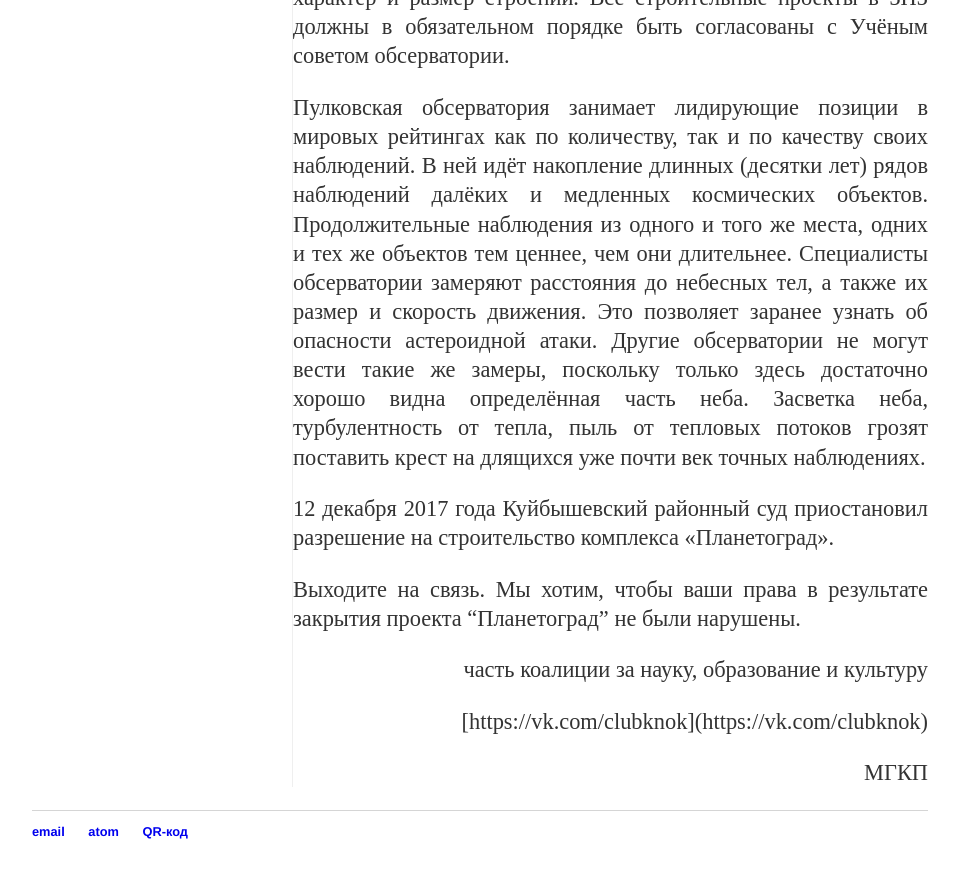
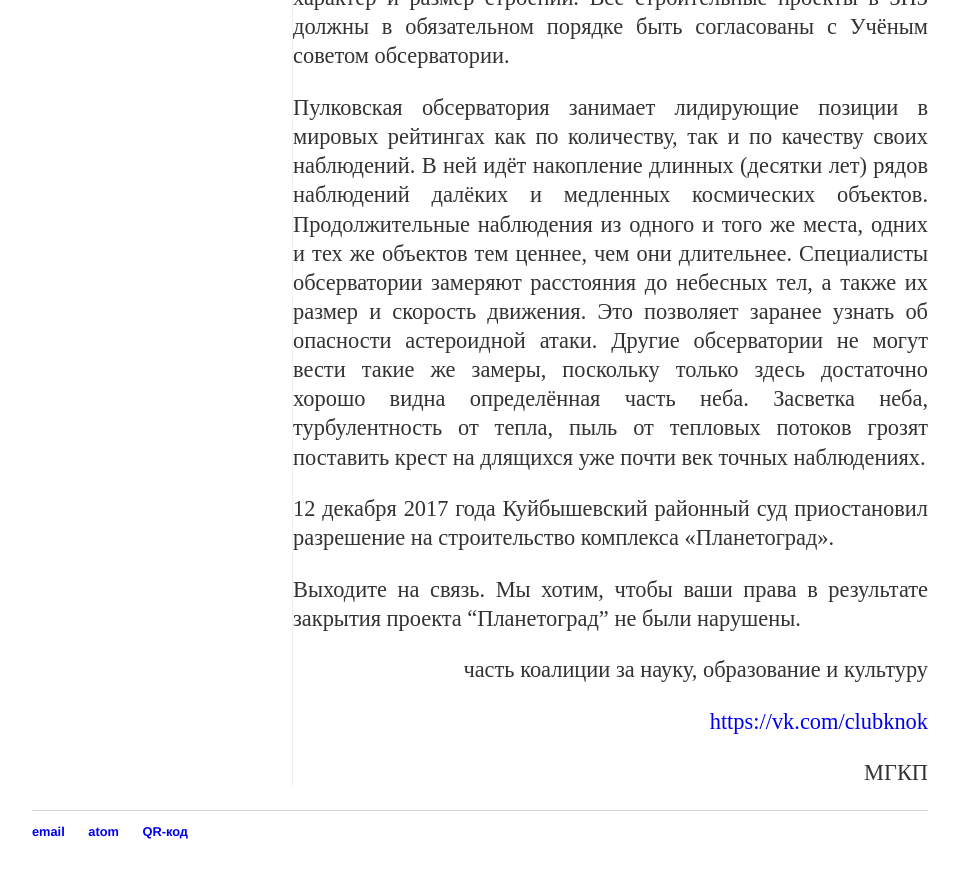
Before and after one commit to mgkp/mgkp.github.io, a Jekyll site: the page built from blog/_posts/2018-01-21-observatory.md, in a window 1280 px wide and 900 px high, scrolled down 1185 px. Shown: the top 878 px of the window, without its empty margins (160-1119 px from the left). Built offline with Jekyll 4.4.1, drawn with Linux system fonts in a browser that asks for light colours; some of the changed lines change nothing that is shown.

Commit message:
fix knok url

```diff
--- a/blog/_posts/2018-01-21-observatory.md
+++ b/blog/_posts/2018-01-21-observatory.md
@@ -21,4 +21,4 @@ author: МГКП
 Мы хотим, чтобы ваши права в результате закрытия проекта "Планетоград" не были нарушены.
 
 <p style="text-align: right;">часть коалиции за науку, образование и культуру</p>
-<p style="text-align: right;">[https://vk.com/clubknok](https://vk.com/clubknok)</p>
+<p style="text-align: right;"><a href="https://vk.com/clubknok">https://vk.com/clubknok</a></p>
```
